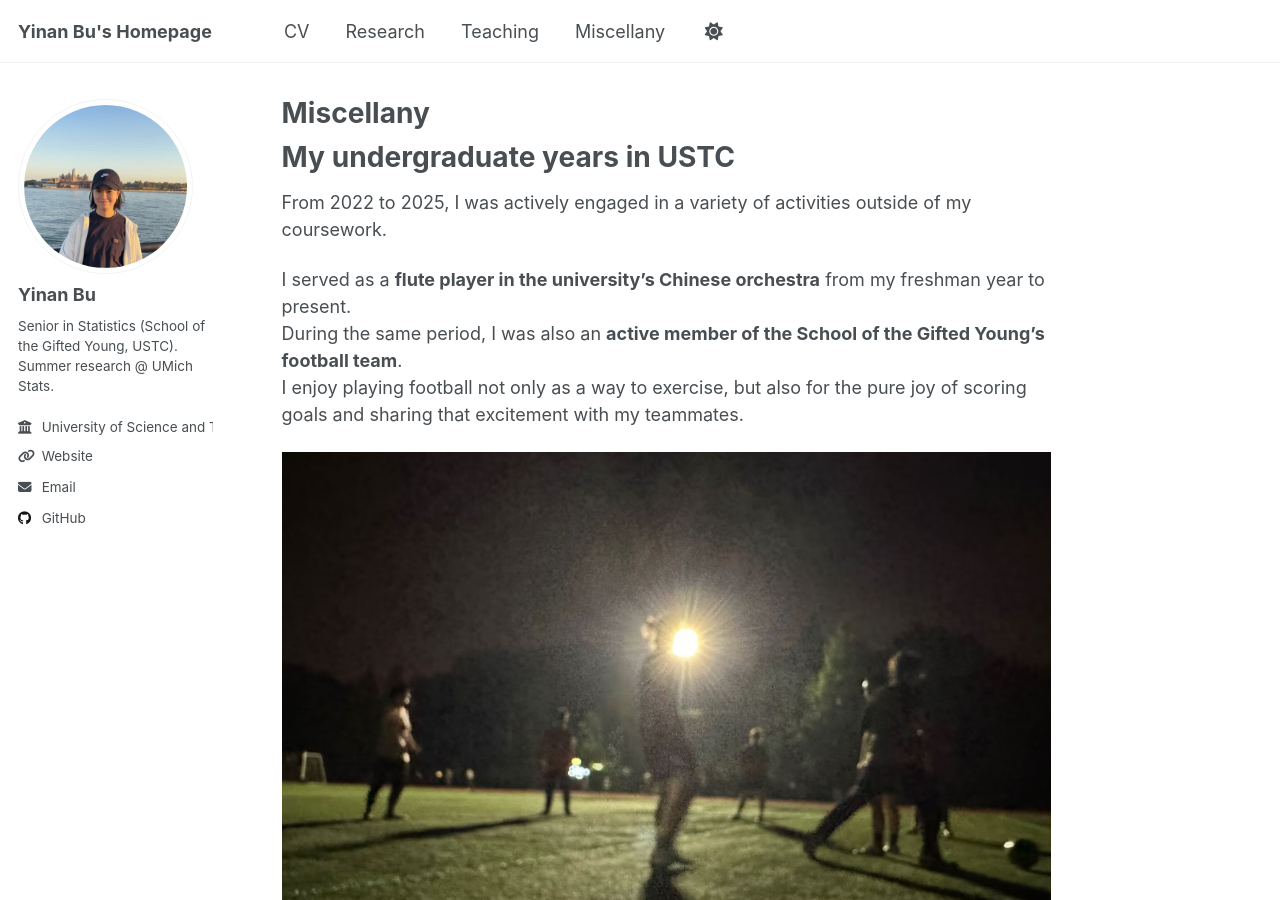
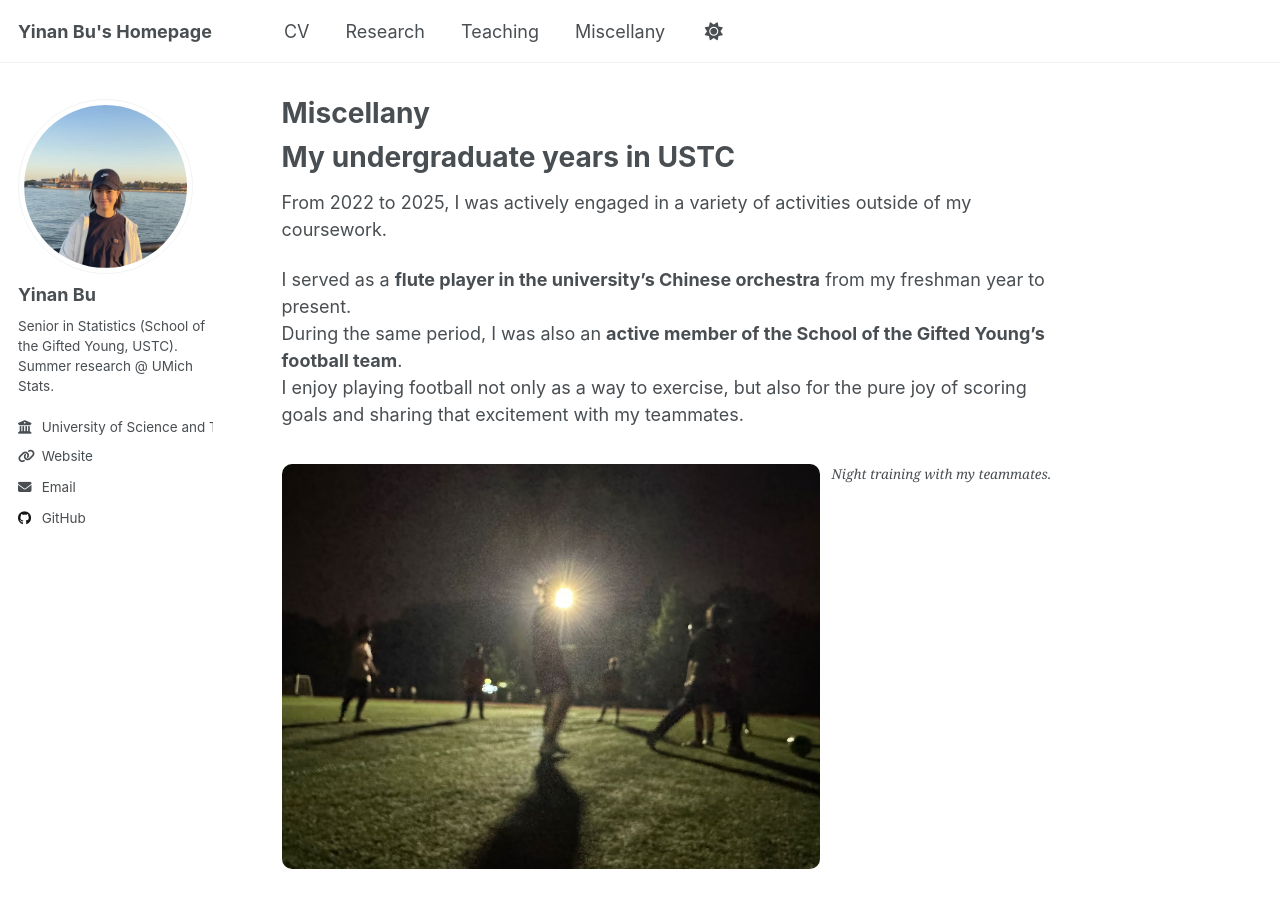
Before and after one commit to yinanbu/yinanbu.github.io, a Jekyll site: the page built from _pages/misc.md, in a window 1280 px wide and 900 px high. Built offline with Jekyll 4.4.1, drawn with Linux system fonts in a browser that asks for light colours; a script that is not in the unit is left out.

Commit message:
Update misc.md

```diff
--- a/_pages/misc.md
+++ b/_pages/misc.md
@@ -16,7 +16,12 @@
 During the same period, I was also an **active member of the School of the Gifted Young’s football team**.
 I enjoy playing football not only as a way to exercise, but also for the pure joy of scoring goals and sharing that excitement with my teammates.
 
-![](/images/football.png)
-*Night training with my teammates.*
+<figure>
+  <img src="/images/football.png" alt="Night training with my teammates." style="max-width:70%; border-radius:10px;">
+  <figcaption style="text-align:center; font-style:italic;">
+    Night training with my teammates.
+  </figcaption>
+</figure>
+
 
 In addition, I was a **member of the debate team**, where I practiced critical thinking, public speaking, and collaborative argumentation.
```
